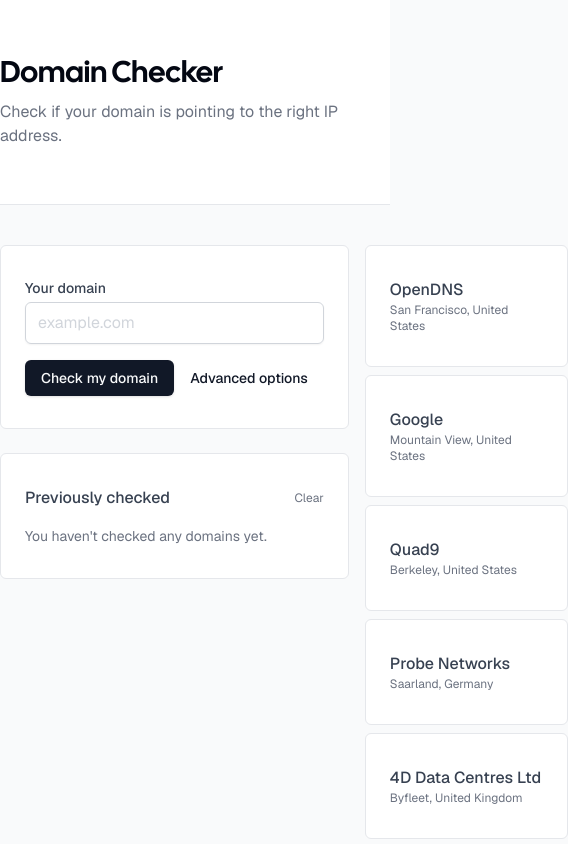
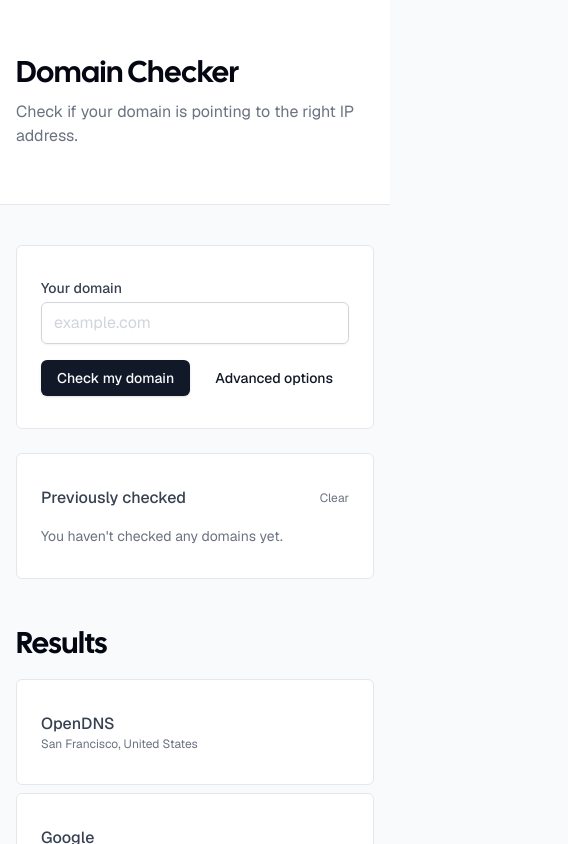
Before and after one commit to l-mbert/dns-checker, a Next.js app: page / in a window 390 px wide. Shown: the top 844 px of the page, 568 px wide, since content can reach past the window. Built offline with nearby package versions, Linux system fonts and the light colour scheme; what tailwindcss-radix would draw is missing.

Commit message:
TASK: Responsive

```diff
--- a/src/app/page.tsx
+++ b/src/app/page.tsx
@@ -64,15 +64,15 @@ export default function Home() {
   return (
     <main className="min-h-screen flex flex-col">
       <div className="bg-white border-b border-gray-200">
-        <div className="max-w-6xl mx-auto py-14">
+        <div className="max-w-6xl mx-auto py-14 px-4 lg:px-0">
           <h1 className="font-heading text-3xl">Domain Checker</h1>
           <p className="mt-2 text-gray-500">
             Check if your domain is pointing to the right IP address.
           </p>
         </div>
       </div>
-      <div className="mx-auto flex items-start w-full max-w-6xl gap-4 mt-10 flex-1 pb-14">
-        <div className="max-w-md w-full space-y-6">
+      <div className="mx-auto flex flex-col items-start w-full max-w-6xl gap-4 mt-10 flex-1 pb-14 px-4 lg:px-0 lg:flex-row">
+        <div className="w-full space-y-6 lg:max-w-md mb-8 lg:mb-0">
           <form
             className="rounded-md border border-gray-200 bg-white px-6 py-8"
             onSubmit={(e) => {
@@ -214,7 +214,10 @@ export default function Home() {
             )}
           </div>
         </div>
-        <div className="flex-1">
+        <div className="flex-1 w-full">
+          <h2 className="block lg:hidden font-heading text-3xl mb-4">
+            Results
+          </h2>
           <div className="space-y-2">
             {dnsServers.map((dnsServer) => (
               <div
@@ -252,7 +255,7 @@ export default function Home() {
         </div>
       </div>
       <div className="bg-white border-t border-gray-200">
-        <div className="max-w-6xl mx-auto py-4">
+        <div className="max-w-6xl mx-auto py-4 px-4 lg:px-0">
           <p className="mt-2 text-gray-500 text-xs flex items-center gap-1">
             Made by{' '}
             <a
```
